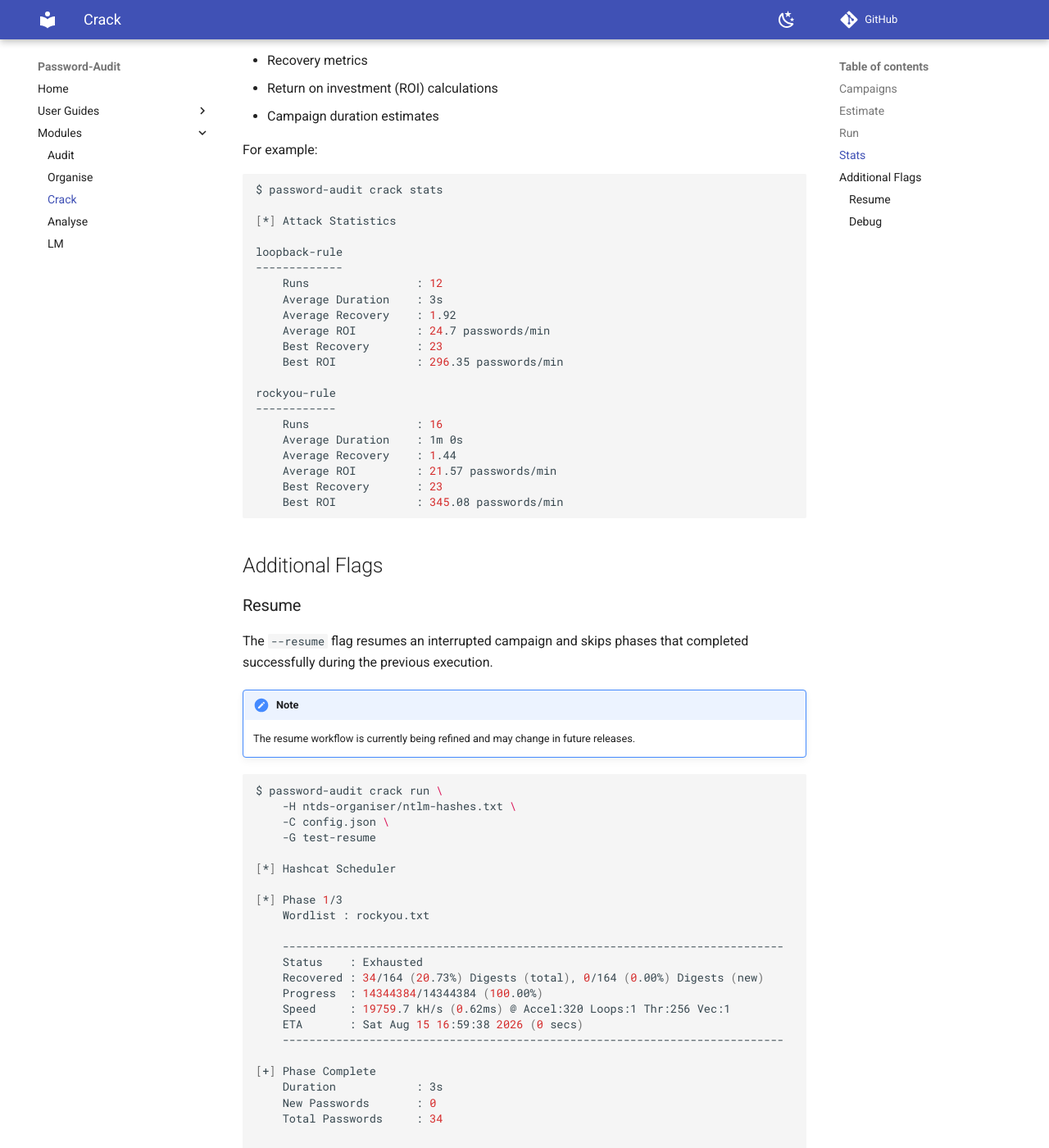
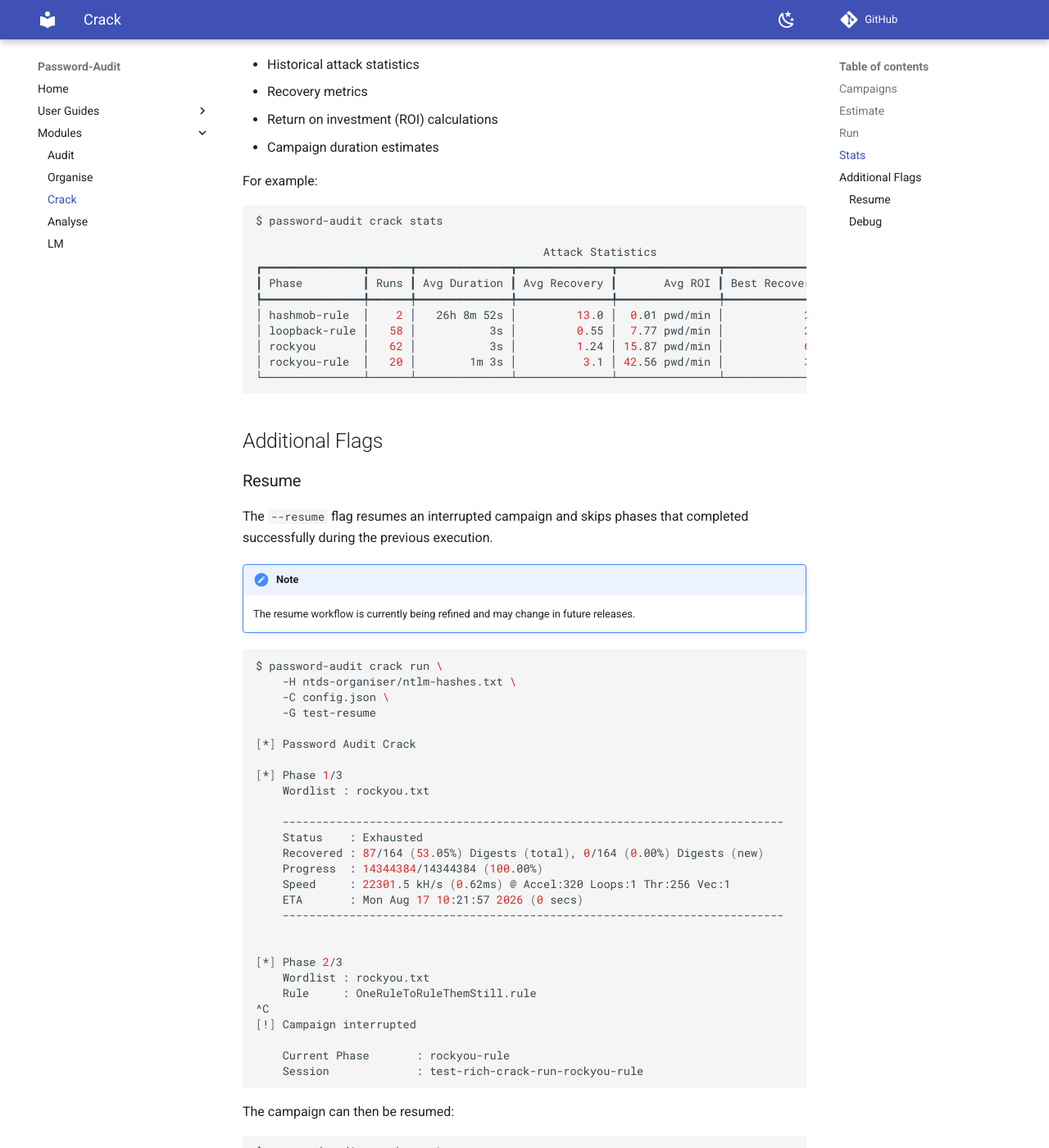
Before and after one commit to CSpanias/password-audit, an MkDocs documentation site: the page built from docs/crack.md, in a window 1280 px wide and 1400 px high, scrolled down 5427 px. Shown: the whole window at 82% size. Built offline with MkDocs 1.6.1 and Material for MkDocs 9.7.7, drawn with Linux system fonts in a browser that asks for light colours; comment, search, counter and statistics services are not loaded; some of the changed text lies outside the part shown.

````diff
--- a/docs/crack.md
+++ b/docs/crack.md
@@ -164,13 +164,15 @@ The estimate is calculated by matching campaign phases against historical execut
 ```bash
 $ password-audit crack estimate --campaign config.json
 
-[*] Campaign Estimate
-
-rockyou             : 3s (16 runs)
-rockyou-rule        : 1m 0s (16 runs)
-loopback-rule       : 3s (12 runs)
-
-Estimated Total     : 1m 6s
+               Campaign Estimate
+┏━━━━━━━━━━━━━━━━━┳━━━━━━━━━━┳━━━━━━━━━━━━━━━━━┓
+┃ Phase           ┃ Duration ┃ Historical Runs ┃
+┡━━━━━━━━━━━━━━━━━╇━━━━━━━━━━╇━━━━━━━━━━━━━━━━━┩
+│ rockyou         │ 3s       │              62 │
+│ loopback-rule   │ 3s       │              58 │
+├─────────────────┼──────────┼─────────────────┤
+│ Estimated Total │ 6s       │               - │
+└─────────────────┴──────────┴─────────────────┘
 ```
 
 ## Run
@@ -251,25 +253,15 @@ For example:
 ```bash
 $ password-audit crack stats
 
-[*] Attack Statistics
-
-loopback-rule
--------------
-    Runs                : 12
-    Average Duration    : 3s
-    Average Recovery    : 1.92
-    Average ROI         : 24.7 passwords/min
-    Best Recovery       : 23
-    Best ROI            : 296.35 passwords/min
-
-rockyou-rule
-------------
-    Runs                : 16
-    Average Duration    : 1m 0s
-    Average Recovery    : 1.44
-    Average ROI         : 21.57 passwords/min
-    Best Recovery       : 23
-    Best ROI            : 345.08 passwords/min
+                                           Attack Statistics
+┏━━━━━━━━━━━━━━━┳━━━━━━┳━━━━━━━━━━━━━━┳━━━━━━━━━━━━━━┳━━━━━━━━━━━━━━━┳━━━━━━━━━━━━━━━┳━━━━━━━━━━━━━━━━┓
+┃ Phase         ┃ Runs ┃ Avg Duration ┃ Avg Recovery ┃       Avg ROI ┃ Best Recovery ┃       Best ROI ┃
+┡━━━━━━━━━━━━━━━╇━━━━━━╇━━━━━━━━━━━━━━╇━━━━━━━━━━━━━━╇━━━━━━━━━━━━━━━╇━━━━━━━━━━━━━━━╇━━━━━━━━━━━━━━━━┩
+│ hashmob-rule  │    2 │   26h 8m 52s │         13.0 │  0.01 pwd/min │            24 │   0.02 pwd/min │
+│ loopback-rule │   58 │           3s │         0.55 │  7.77 pwd/min │            23 │ 296.35 pwd/min │
+│ rockyou       │   62 │           3s │         1.24 │ 15.87 pwd/min │            65 │ 739.78 pwd/min │
+│ rockyou-rule  │   20 │        1m 3s │          3.1 │ 42.56 pwd/min │            34 │ 503.28 pwd/min │
+└───────────────┴──────┴──────────────┴──────────────┴───────────────┴───────────────┴────────────────┘
 ```
 
 ## Additional Flags
@@ -287,33 +279,28 @@ $ password-audit crack run \
     -C config.json \
     -G test-resume
 
-[*] Hashcat Scheduler
+[*] Password Audit Crack
 
 [*] Phase 1/3
     Wordlist : rockyou.txt
 
     ---------------------------------------------------------------------------
     Status    : Exhausted
-    Recovered : 34/164 (20.73%) Digests (total), 0/164 (0.00%) Digests (new)
+    Recovered : 87/164 (53.05%) Digests (total), 0/164 (0.00%) Digests (new)
     Progress  : 14344384/14344384 (100.00%)
-    Speed     : 19759.7 kH/s (0.62ms) @ Accel:320 Loops:1 Thr:256 Vec:1
-    ETA       : Sat Aug 15 16:59:38 2026 (0 secs)
+    Speed     : 22301.5 kH/s (0.62ms) @ Accel:320 Loops:1 Thr:256 Vec:1
+    ETA       : Mon Aug 17 10:21:57 2026 (0 secs)
     ---------------------------------------------------------------------------
-
-[+] Phase Complete
-    Duration            : 3s
-    New Passwords       : 0
-    Total Passwords     : 34
 
 
 [*] Phase 2/3
     Wordlist : rockyou.txt
     Rule     : OneRuleToRuleThemStill.rule
-
 ^C
 [!] Campaign interrupted
+
     Current Phase       : rockyou-rule
-    Session             : test-resume-rockyou-rule
+    Session             : test-rich-crack-run-rockyou-rule
 ```
 
 The campaign can then be resumed:
@@ -325,7 +312,7 @@ $ password-audit crack run \
     -G test-resume \
     --resume
 
-[*] Hashcat Scheduler
+[*] Password Audit Crack
 
 [+] Resuming interrupted campaign
     Skipping            : rockyou
@@ -350,7 +337,7 @@ $ password-audit crack run \
     -G test-debug \
     --debug
 
-[*] Hashcat Scheduler
+[*] Password Audit Crack
 
 [*] Phase 1/3
     Wordlist : rockyou.txt
````
Also changed, not shown: docs/analyse.md (+4 -2 lines), docs/audit.md (+28 -12 lines), docs/lm.md (+33 -20 lines), docs/organise.md (+31 -21 lines), 1 other file.
